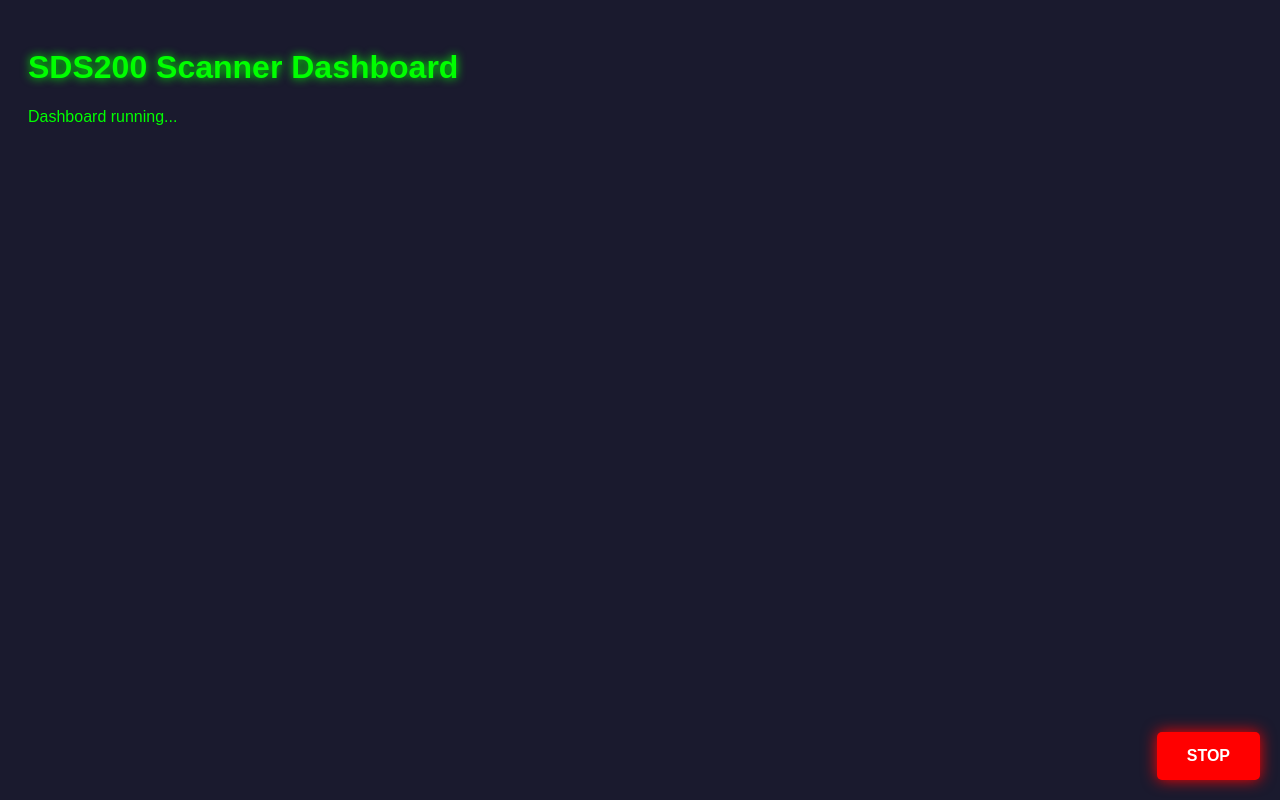
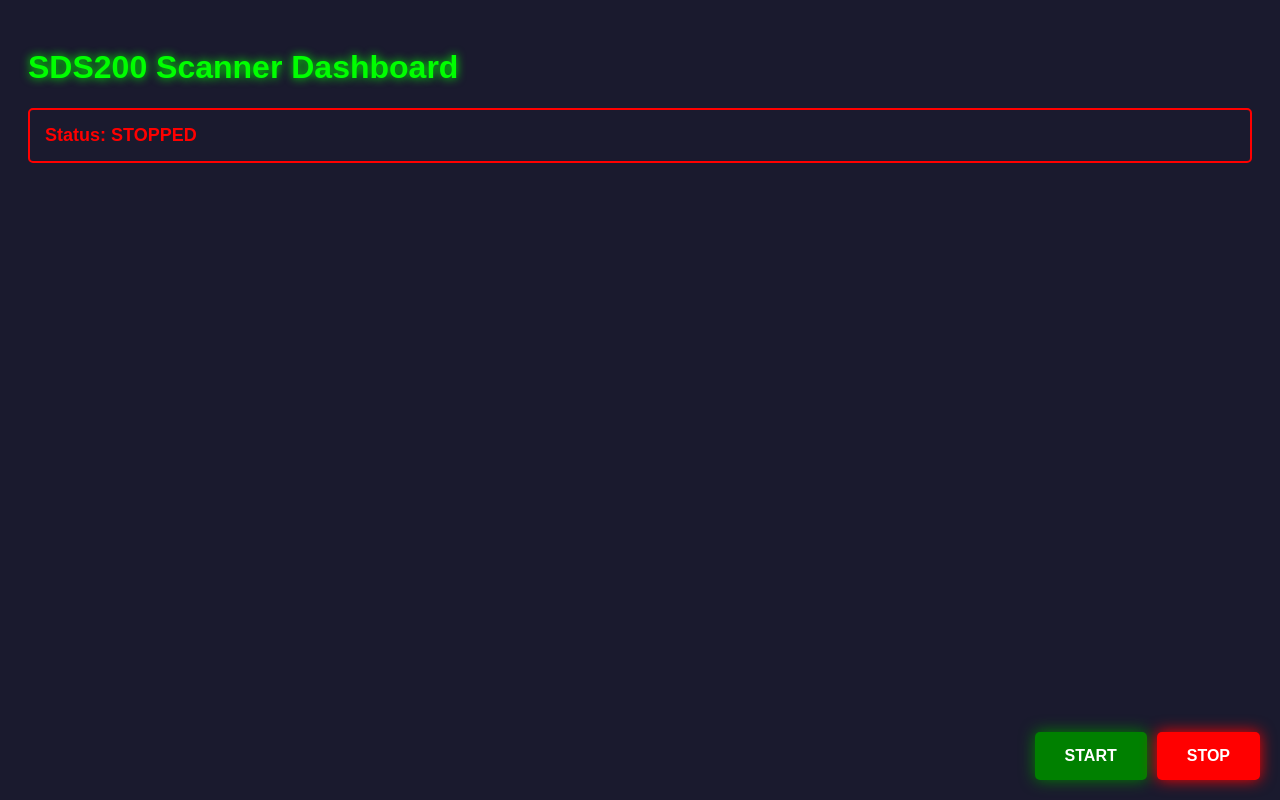
Before and after one commit to firemen2709/sds200-scanner-dashboard, a plain HTML site: page index.html in a window 1280 px wide. Drawn offline with Linux system fonts and the light colour scheme.

Commit message:
Update dashboard with START and STOP buttons with proper API integration

```diff
--- a/index.html
+++ b/index.html
@@ -3,29 +3,98 @@
 <head>
     <title>SDS200 Dashboard</title>
     <style>
-        body { background: #1a1a2e; color: #00ff00; font-family: Arial; padding: 20px; }
-        h1 { text-shadow: 0 0 10px #00ff00; }
-        .stop-button {
+        body {
+            background: #1a1a2e;
+            color: #00ff00;
+            font-family: Arial;
+            padding: 20px;
+        }
+        h1 {
+            text-shadow: 0 0 10px #00ff00;
+        }
+        .status {
+            margin: 20px 0;
+            padding: 15px;
+            border: 2px solid #00ff00;
+            border-radius: 5px;
+            font-size: 18px;
+            font-weight: bold;
+        }
+        .status.running {
+            border-color: green;
+            color: green;
+        }
+        .status.stopped {
+            border-color: red;
+            color: red;
+        }
+        .button-container {
             position: fixed;
             bottom: 20px;
             right: 20px;
-            background: red;
-            color: white;
+            display: flex;
+            gap: 10px;
+            z-index: 9999;
+        }
+        .start-button, .stop-button {
             padding: 15px 30px;
             border: none;
             font-size: 16px;
             font-weight: bold;
             cursor: pointer;
             border-radius: 5px;
-            z-index: 9999;
+            transition: all 0.3s;
+        }
+        .start-button {
+            background: green;
+            color: white;
+            box-shadow: 0 0 15px green;
+        }
+        .start-button:hover {
+            background: darkgreen;
+            box-shadow: 0 0 25px green;
+        }
+        .stop-button {
+            background: red;
+            color: white;
             box-shadow: 0 0 15px red;
         }
-        .stop-button:hover { background: darkred; }
+        .stop-button:hover {
+            background: darkred;
+            box-shadow: 0 0 25px red;
+        }
     </style>
 </head>
 <body>
     <h1>SDS200 Scanner Dashboard</h1>
-    <p>Dashboard running...</p>
-    <button class="stop-button" onclick="alert('Stop'); window.close();">STOP</button>
+    <div class="status stopped" id="status">Status: STOPPED</div>
+
+    <div class="button-container">
+        <button class="start-button" onclick="startScanner()">START</button>
+        <button class="stop-button" onclick="stopScanner()">STOP</button>
+    </div>
+
+    <script>
+        function startScanner() {
+            fetch('/api/start', { method: 'POST' })
+                .then(r => r.json())
+                .then(d => {
+                    document.getElementById('status').textContent = 'Status: RUNNING';
+                    document.getElementById('status').className = 'status running';
+                    alert('Scanner started!');
+                })
+                .catch(e => alert('Error: ' + e));
+        }
+        function stopScanner() {
+            fetch('/api/stop', { method: 'POST' })
+                .then(r => r.json())
+                .then(d => {
+                    document.getElementById('status').textContent = 'Status: STOPPED';
+                    document.getElementById('status').className = 'status stopped';
+                    alert('Scanner stopped!');
+                })
+                .catch(e => alert('Error: ' + e));
+        }
+    </script>
 </body>
 </html>
```
